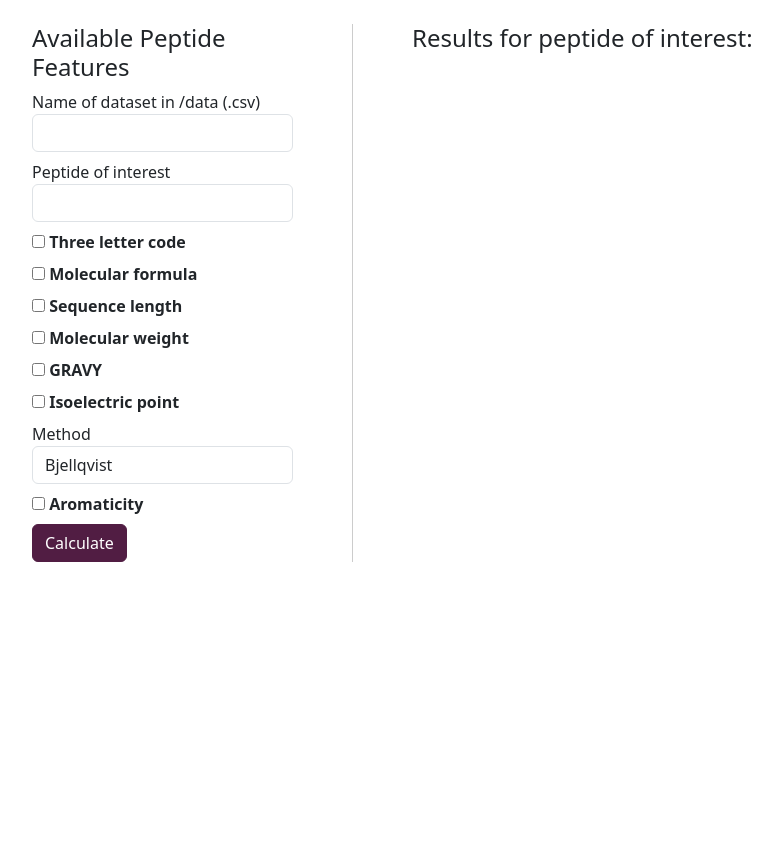
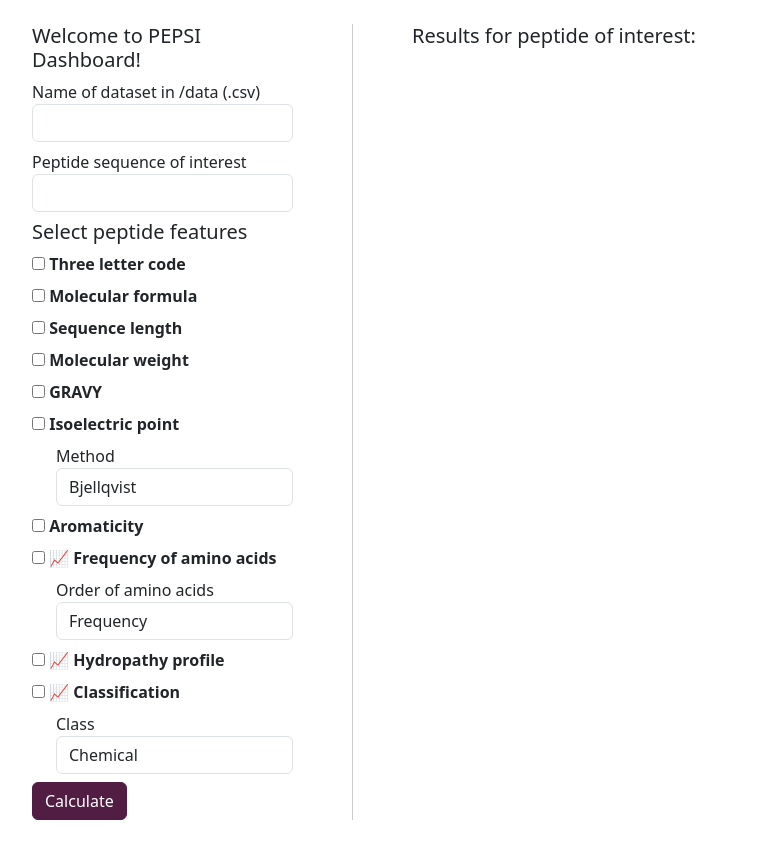
Before and after one commit to ronjakrg/pepsipy, a Django app: page / in a window 1280 px wide. Shown: the part 47-891 px from the top of the page, without its empty margins (50-832 px from the left). Before the commit the page ends 609 px from the top, so only its background shows below. Run offline with Django 5.2, Linux system fonts and the light colour scheme.

Commit message:
added more form fields

```diff
--- a/frontend/dashboard/forms.py
+++ b/frontend/dashboard/forms.py
@@ -1,18 +1,20 @@
 from django import forms
 
 
-class FeatureForm(forms.Form):
-    dataset_name = forms.CharField(
+class GeneralForm(forms.Form):
+    data_name = forms.CharField(
         label="Name of dataset in /data (.csv)",
         max_length=100,
         widget=forms.TextInput(attrs={"class": "form-control"}),
     )
     peptide_of_interest = forms.CharField(
-        label="Peptide of interest",
+        label="Peptide sequence of interest",
         max_length=100,
         widget=forms.TextInput(attrs={"class": "form-control"}),
     )
-    # Features & Options
+
+
+class PeptideForm(forms.Form):
     three_letter_code = forms.BooleanField(
         label="Three letter code",
         required=False,
@@ -50,3 +52,38 @@ class FeatureForm(forms.Form):
         label="Aromaticity",
         required=False,
     )
+    aa_distribution = forms.BooleanField(
+        label="📈 Frequency of amino acids",
+        required=False,
+    )
+    aa_distribution_order = forms.ChoiceField(
+        label="Order of amino acids",
+        choices=(
+            ("frequency", "Frequency"),
+            ("alphabetical", "Alphabetically"),
+            ("classes chemical", "Chemical classes"),
+            ("classes charge", "Charge classes"),
+            ("hydropathy", "Hydropathy index"),
+            ("weight", "Molecular weight"),
+        ),
+        required=False,
+        widget=forms.Select(attrs={"class": "form-control"}),
+    )
+    hydropathy_profile = forms.BooleanField(
+        label="📈 Hydropathy profile",
+        required=False,
+    )
+    classification = forms.BooleanField(
+        label="📈 Classification",
+        required=False,
+    )
+    classification_class = forms.ChoiceField(
+        label="Class",
+        choices=(
+            ("chemical", "Chemical"),
+            ("charge", "Charge"),
+        ),
+        widget=forms.Select(attrs={"class": "form-control"}),
+    )
+
+# class DatasetForm(forms.Form):
--- a/frontend/dashboard/templates/overview.html
+++ b/frontend/dashboard/templates/overview.html
@@ -3,21 +3,31 @@
   <form method="post" class="row g-4">
     {% csrf_token %}
 
-    <!-- FORM -->
+    <!-- FORMS -->
     <div class="col-md-3">
-      <h4>Available Peptide Features</h4>
-
-      {% for field in form %}
+      <h5>Welcome to PEPSI Dashboard!</h5>
+      <!-- General info -->
+      {% for field in general_form %}
+      <div class="form-group mb-2">
+        <label for="{{ field.id_for_label }}"> {{ field.label }} </label>
+        {{ field }}
+      </div>
+      {% endfor %}
+      <h5>Select peptide features</h5>
+      <!-- Feature selection -->
+      {% for field in peptide_form %}
       <div class="form-group mb-2">
         {% if field.field.widget.input_type == "checkbox" %} {{ field }}
         <label class="form-check-label" for="{{ field.id_for_label }}">
           <b>{{ field.label }}</b>
         </label>
         {% else %}
-        <label for="{{ field.id_for_label }}">
+        <div class="ms-4">
+          <label for="{{ field.id_for_label }}">
           {{ field.label }}
         </label>
         {{ field }}
+        </div>
         {% endif %}
       </div>
       {% endfor %}
@@ -32,7 +42,7 @@
 
     <!-- RESULTS -->
     <div class="col-md-8">
-      <h4>Results for peptide of interest: {{ peptide_of_interest }}</h4>
+      <h5>Results for peptide of interest: {{ peptide_of_interest }}</h5>
       <table class="table mb-3 w-auto">
         <tbody>
           {% for label, value in peptide_results.items %}
--- a/frontend/dashboard/views.py
+++ b/frontend/dashboard/views.py
@@ -1,7 +1,6 @@
 from django.shortcuts import render
-import plotly
 
-from .forms import FeatureForm
+from .forms import GeneralForm, PeptideForm
 from peptidefeatures.features import molecular_formula
 from peptidefeatures.plots.other import aa_distribution
 
@@ -11,9 +10,10 @@ def overview(request):
     peptide_results = {}
     peptide_plots = []
     if request.method == "POST":
-        form = FeatureForm(request.POST)
-        if form.is_valid():
-            peptide_of_interest = form.cleaned_data["peptide_of_interest"]
+        general_form = GeneralForm(request.POST)
+        peptide_form = PeptideForm(request.POST)
+        if general_form.is_valid() and peptide_form.is_valid():
+            peptide_of_interest = general_form.cleaned_data["peptide_of_interest"]
             formula = molecular_formula(peptide_of_interest)
             peptide_results = {
                 "Three letter code": "",
@@ -27,15 +27,21 @@ def overview(request):
             plot = aa_distribution(peptide_of_interest, "classes chemical", True)
             peptide_plots.append(plot.to_html())
     else:
-        form = FeatureForm()
+        general_form = GeneralForm()
+        peptide_form = PeptideForm()
 
     return render(
         request,
         "overview.html",
         {
-            "form": form,
+            "general_form": general_form,
+            "peptide_form": peptide_form,
+            "dataset_form": "",
+
             "peptide_of_interest": peptide_of_interest,
             "peptide_results": peptide_results,
             "peptide_plots": peptide_plots,
+
+            "dataset_plots": "",
         },
     )
```
